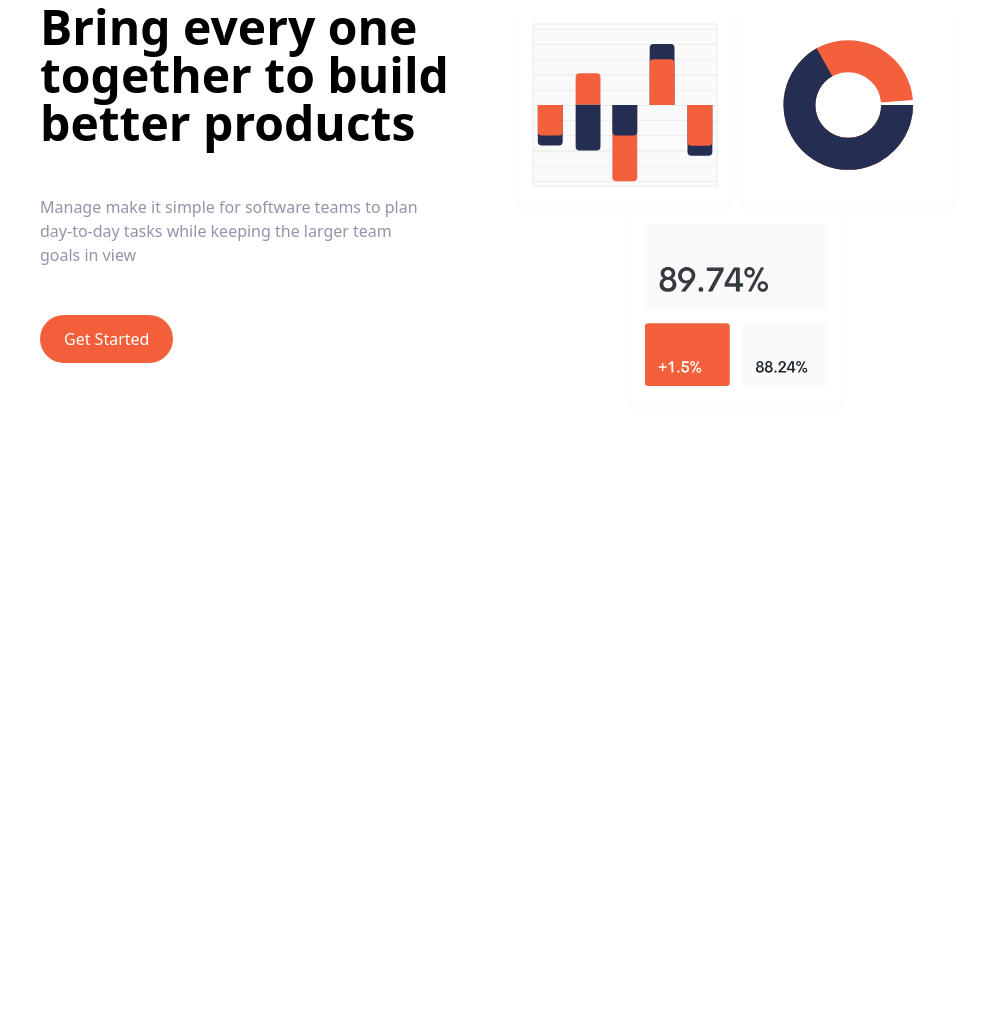
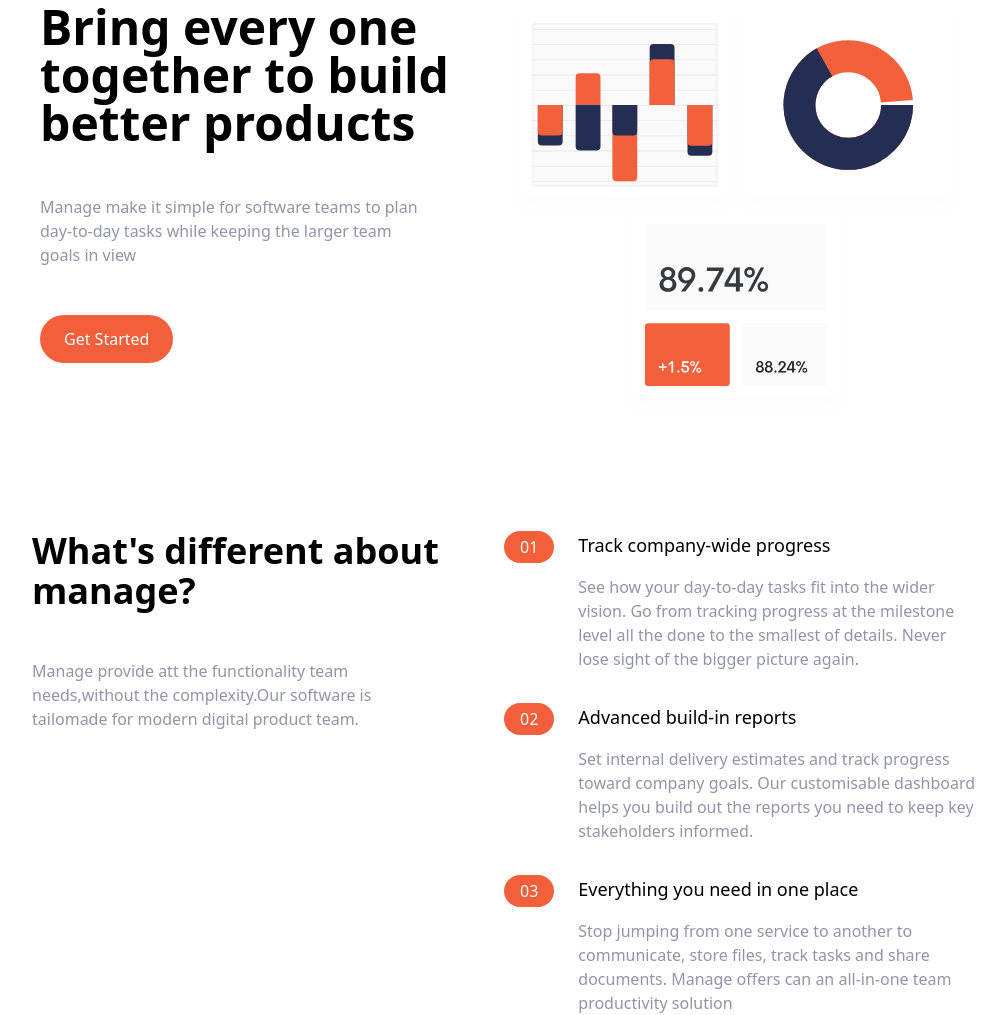
Before and after one commit to Enamtoet/Landing-Page-With-Tailwind, a website: page index.html in a window 1280 px wide. Shown: the part 133-1148 px from the top of the page, without its empty margins (136-1141 px from the left). Before the commit the page ends 800 px from the top, so only its background shows below. Drawn offline with Linux system fonts and the light colour scheme.

Commit message:
Add Features

```diff
--- a/index.html
+++ b/index.html
@@ -50,7 +50,67 @@
 </section>
 <!-- Start Features  -->
 <section>
-    <div class="container flex flex-col px-4 mx-auto mt-10 space-y-12 md:flex-row md:space-y-0"></div>
+    <div class="container flex flex-col px-4 mx-auto mt-10 space-y-12 md:flex-row md:space-y-0">
+        <!-- Left Item  -->
+        <div class="flex flex-col space-y-12 md:w-1/2">
+            <h2 class="max-w-md text-4xl font-bold text-center md:text-left">What's different about manage?</h2>
+            <p class="max-w-sm text-center text-darkGrayishBlue md:text-left">Manage provide att the functionality team needs,without the complexity.Our software is tailomade for modern digital product team.</p>
+        </div>
+        <!-- Right Item  -->
+        <div class="flex flex-col space-y-8 md:w-1/2">
+            <!-- List item 1 -->
+            <div class="flex flex-col space-y-3 md:space-y-0 md:space-x-6 md:flex-row">
+                <!-- Heading 1 -->
+                <div class="rounded-l-full bg-brightRedSupLight md:bg-transparent">
+                    <div class="flex items-center space-x-2">
+                        <div class="px-4 py-2 text-white rounded-full bg-brightRed md:py-1">01</div>
+                        <h3 class="text-base font-bold md:mb-4 md:hidden">Track company-wide progress</h3>
+                    </div>
+                </div>
+                <div>
+                    <h3 class="hidden mb-4 text-lg md:block">Track company-wide progress</h3>
+                    <p class="text-darkGrayishBlue">
+                        See how your  day-to-day tasks fit into
+                         the wider vision. Go from
+                        tracking progress at the milestone level all the done to the smallest of details. Never lose sight of the bigger picture again.</p>
+                </div>
+            </div>
+            <!-- List item 2 -->
+            <div class="flex flex-col space-y-3 md:space-y-0 md:space-x-6 md:flex-row">
+                <!-- Heading 2-->
+                <div class="rounded-l-full bg-brightRedSupLight md:bg-transparent">
+                    <div class="flex items-center space-x-2">
+                        <div class="px-4 py-2 text-white rounded-full bg-brightRed md:py-1">02</div>
+                        <h3 class="text-base font-bold md:mb-4 md:hidden">Advanced build-in reports</h3>
+                    </div>
+                </div>
+                <div>
+                    <h3 class="hidden mb-4 text-lg md:block">Advanced build-in reports</h3>
+                    <p class="text-darkGrayishBlue">
+                        Set internal delivery estimates and track progress toward
+                     company goals. Our customisable dashboard helps you build out
+                    the reports you need to keep key stakeholders informed.</p>
+                </div>
+            </div>
+            <!-- List item 3 -->
+            <div class="flex flex-col space-y-3 md:space-y-0 md:space-x-6 md:flex-row">
+                <!-- Heading 3-->
+                <div class="rounded-l-full bg-brightRedSupLight md:bg-transparent">
+                    <div class="flex items-center space-x-2">
+                        <div class="px-4 py-2 text-white rounded-full bg-brightRed md:py-1">03</div>
+                        <h3 class="text-base font-bold md:mb-4 md:hidden">Everything you need in one place</h3>
+                    </div>
+                </div>
+                <div>
+                    <h3 class="hidden mb-4 text-lg md:block">Everything you need in one place</h3>
+                    <p class="text-darkGrayishBlue">
+                       Stop jumping from one service to another to communicate,
+                     store files, track tasks and share documents.
+                      Manage offers can an all-in-one team  productivity solution</p>
+                </div>
+            </div>
+        </div>
+    </div>
 </section>
 </body>
 </html>
```
Also changed, not shown: css/main.css.
